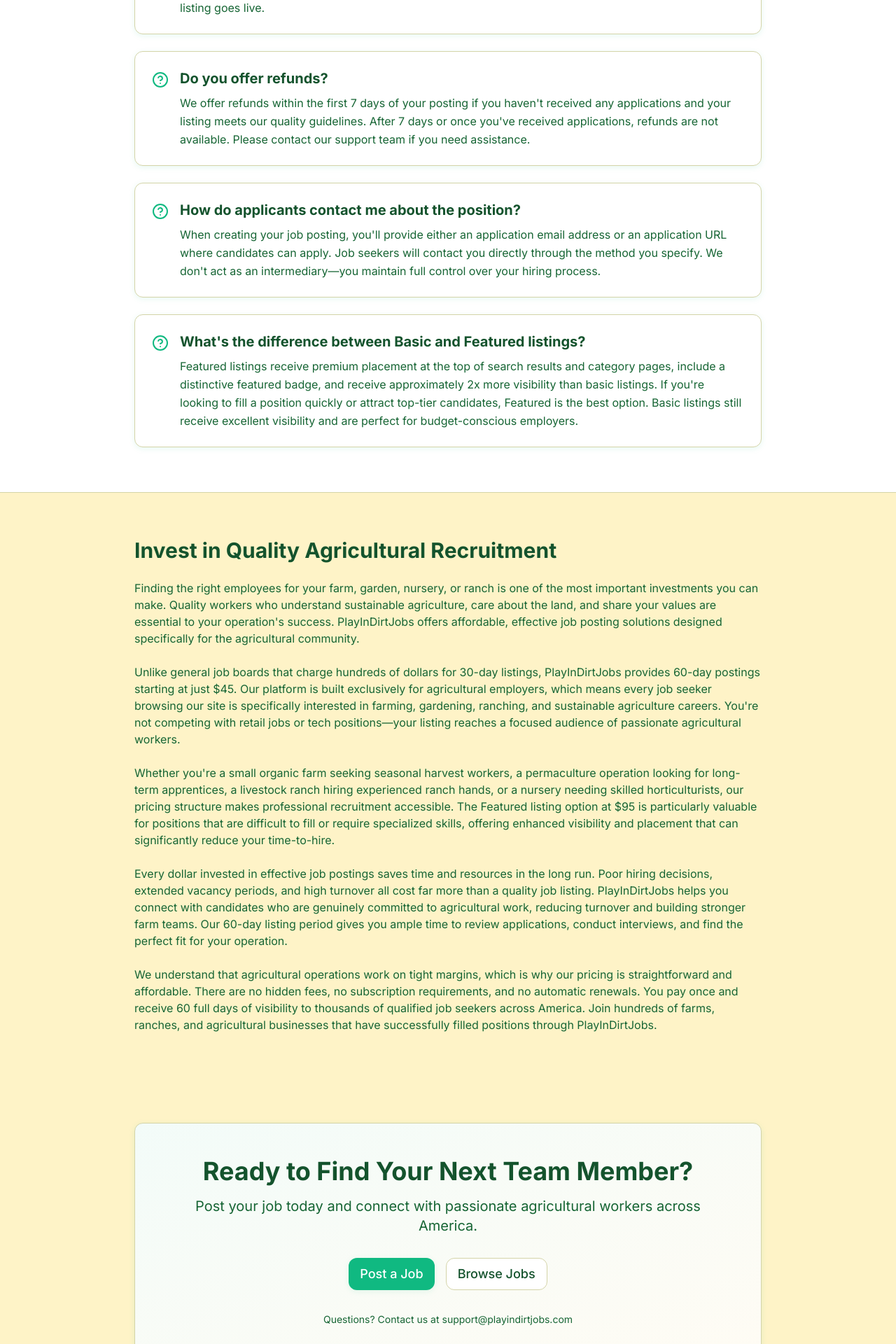
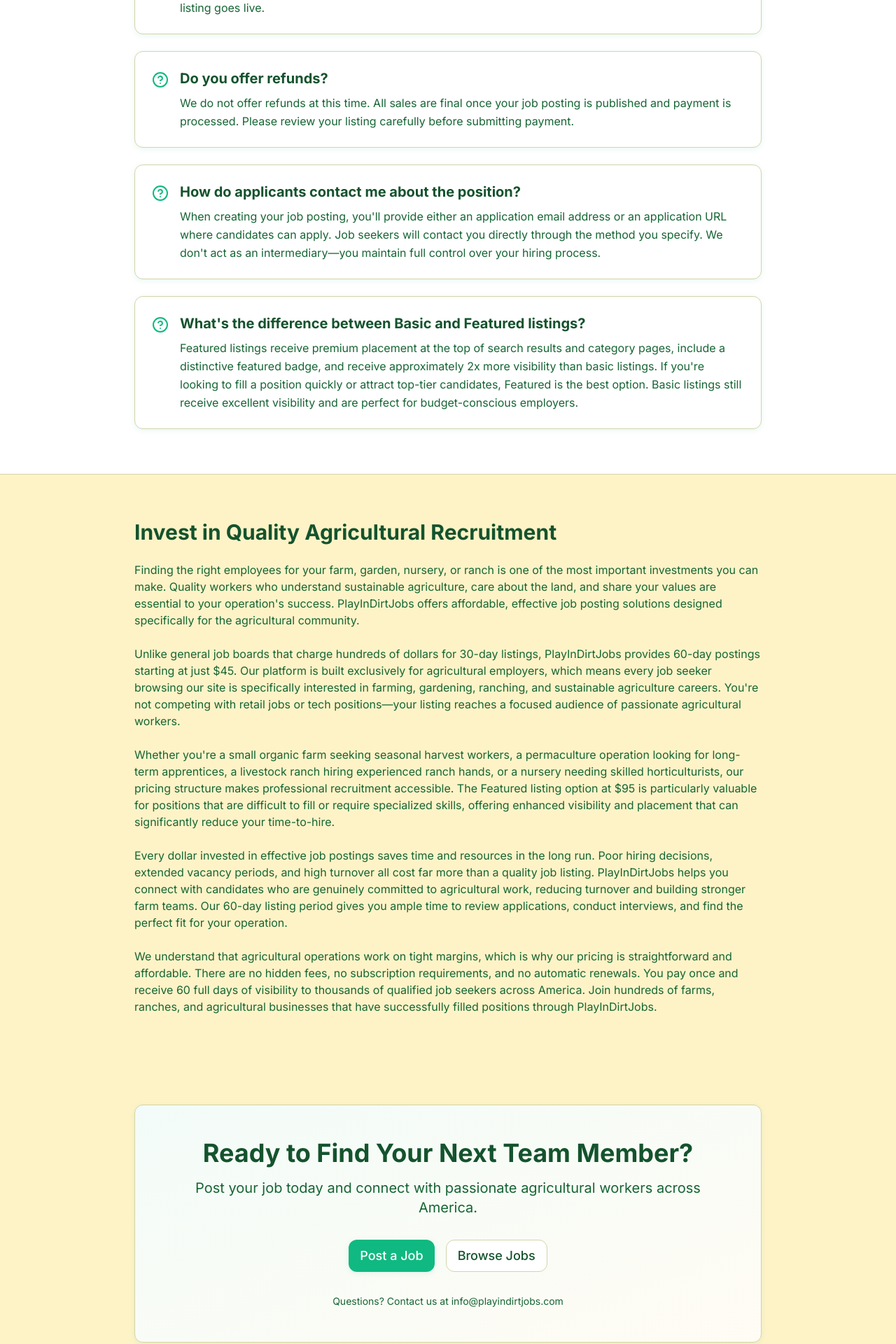
Before and after one commit to stroudcr/playindirtjobs, a Next.js app: page /pricing in a window 1280 px wide. Shown: the part 1700-3620 px from the top of the page at 70% size. Built offline with nearby package versions, Linux system fonts and the light colour scheme.

Commit message:
verbiage change

```diff
--- a/app/faq/page.tsx
+++ b/app/faq/page.tsx
@@ -103,7 +103,7 @@
         <div className="mt-12 bg-primary/10 border border-primary/20 rounded-lg p-8 text-center">
           <h2 className="text-2xl font-bold text-forest mb-4">Still have questions?</h2>
           <p className="text-forest-light mb-6">Contact us and we&apos;ll be happy to help.</p>
-          <a href="mailto:support@playindirtjobs.com" className="btn btn-primary">
+          <a href="mailto:info@playindirtjobs.com" className="btn btn-primary">
             Contact Support
           </a>
         </div>
--- a/app/pricing/page.tsx
+++ b/app/pricing/page.tsx
@@ -236,7 +236,7 @@
                         Do you offer refunds?
                       </h3>
                       <p className="text-forest-light leading-relaxed">
-                        We offer refunds within the first 7 days of your posting if you haven&apos;t received any applications and your listing meets our quality guidelines. After 7 days or once you&apos;ve received applications, refunds are not available. Please contact our support team if you need assistance.
+                        We do not offer refunds at this time. All sales are final once your job posting is published and payment is processed. Please review your listing carefully before submitting payment.
                       </p>
                     </div>
                   </div>
@@ -319,7 +319,7 @@
                 </Link>
               </div>
               <p className="text-sm text-forest-light mt-8">
-                Questions? Contact us at support@playindirtjobs.com
+                Questions? Contact us at info@playindirtjobs.com
               </p>
             </div>
           </div>
```
